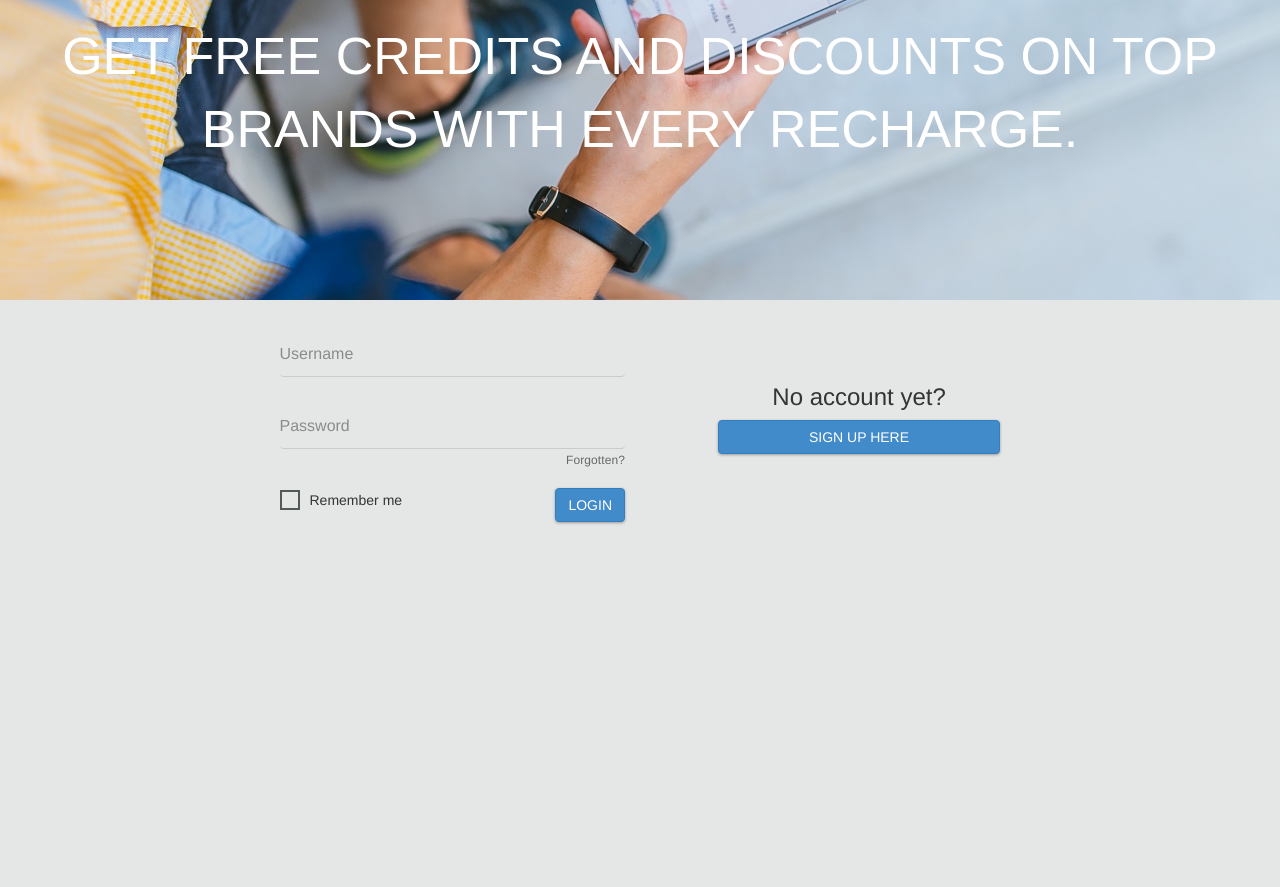
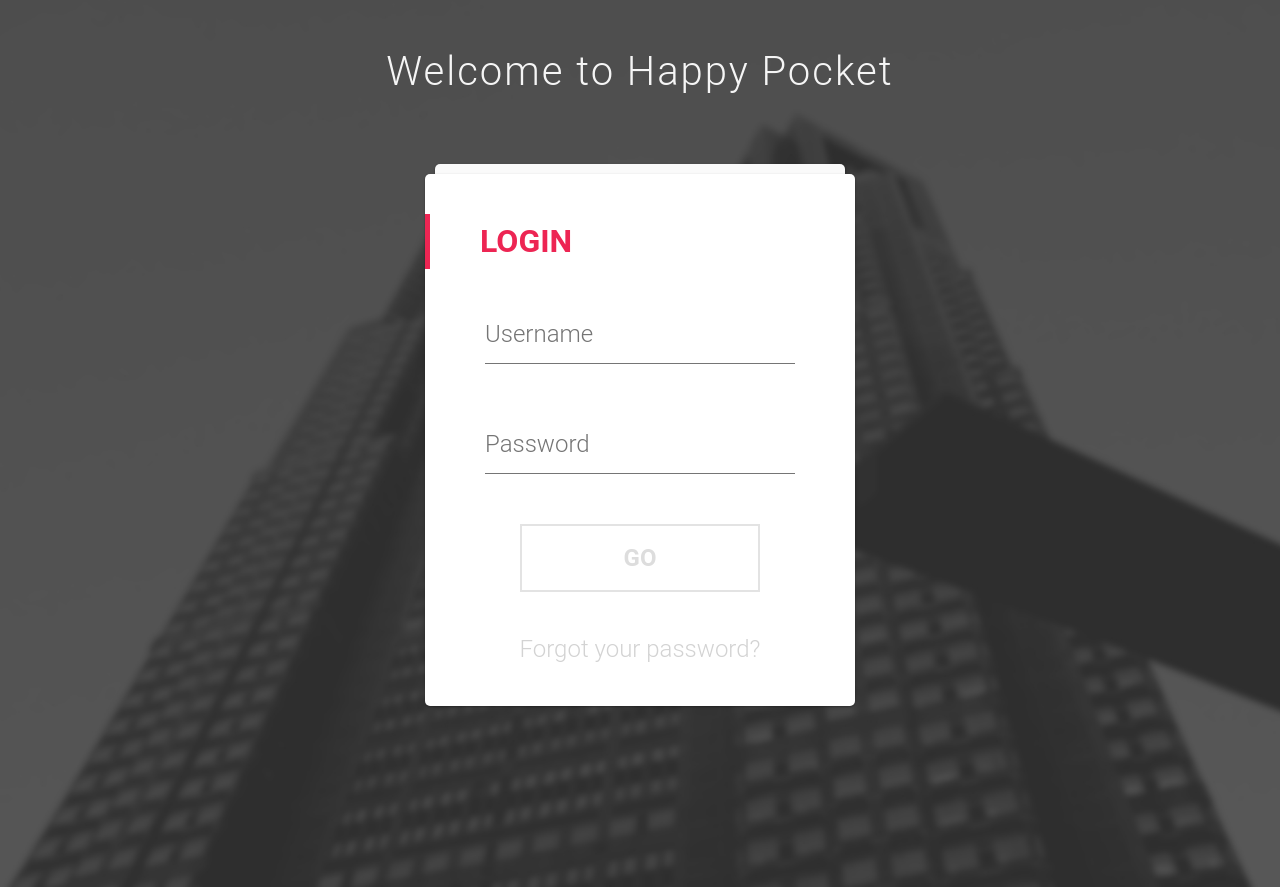
Before and after one commit to zeeshan67/recharge_panel_latest, a Django app: template templates/login/login.html in a window 1280 px wide. Run offline with Django 3.2, Linux system fonts and the light colour scheme; the template is opened without the code that fills it, so the values that code supplies are empty.

Commit message:
login changed

```diff
--- a/templates/login/login.html
+++ b/templates/login/login.html
@@ -1,118 +1,86 @@
 <!DOCTYPE html>
 {% load staticfiles %}
-<html lang="en">
+<html >
   <head>
-		<title>Happy Pocket - Login</title>
+    <meta charset="UTF-8">
+    <title>Happy pocket</title>
 
-		<!-- BEGIN META -->
-		<meta charset="utf-8">
-		<meta name="viewport" content="width=device-width, initial-scale=1.0">
-		<meta name="keywords" content="your,keywords">
-		<meta name="description" content="Short explanation about this website">
-		<!-- END META -->
 
-		<!-- BEGIN STYLESHEETS -->
-{#		<link href='http://fonts.googleapis.com/css?family=Roboto:300italic,400italic,300,400,500,700,900' rel='stylesheet' type='text/css'/>#}
-		<link type="text/css" rel="stylesheet" href="{% static 'css/bootstrap.min.css' %}" />
-		<link type="text/css" rel="stylesheet" href="{% static 'css/materialadmin.css' %}" />
-		<link type="text/css" rel="stylesheet" href="{% static 'css/font-awesome.min.css' %}"/>
-		<link type="text/css" rel="stylesheet" href="{% static 'css/material-design-iconic-font.min.css' %}" />
-		<!-- END STYLESHEETS -->
+    <link rel="stylesheet" href="{% static 'css/reset.css' %}" type="text/css"/>
+    <link rel="stylesheet" href="{% static 'css/font-awesome.css' %}" type="text/css"/>
+    <link rel="stylesheet" href="{% static 'css/bootstrap.min.css' %}" type="text/css"/>
+    <link rel="stylesheet" href="{% static 'css/form-elements.css' %}" type="text/css">
+    <link rel="stylesheet" href="{% static 'css/style2.css' %}" type="text/css"/>
+  </head>
 
-		<!-- HTML5 shim and Respond.js IE8 support of HTML5 elements and media queries -->
-		<!--[if lt IE 9]>
-		<script type="text/javascript" src="{% static 'js/html5shiv.js' %}"></script>
-		<script type="text/javascript" src="{% static 'js/respond.min.js' %}"></script>
-		<![endif]-->
-	</head>
-	<body class="menubar-hoverable header-fixed ">
+  <body>
 
-		<!-- BEGIN LOGIN SECTION -->
-		<section class="section-account">
-			<div class="img-backdrop" style="background-image: url('{% static 'images/banner7.jpg' %}')">
-                <h3 style="font-family: 'Varela Round', sans-serif;color:#fff;font-size:52px;	text-align:center;line-height:1.4em;
-text-transform:uppercase;	">Get Free Credits and Discounts on Top Brands With Every Recharge.</h3>
+
+<!-- Mixins-->
+<!-- Pen Title-->
+<div class="pen-title">
+  <h1>Welcome to Happy Pocket</h1>
 </div>
-			<div class="spacer"></div>
-			<div class="card contain-sm style-transparent">
-				<div class="card-body">
-
-					<div class="row">
-						<div class="col-sm-6">
+<div class="container">
+  <div class="card"></div>
+  <div class="card">
     <div class="panel-danger hidden">
       <div class="alert alert-danger fade in">
         <button aria-hidden="true" data-dismiss="alert" class="close" type="button">×</button>
         <p>Please check your username and password</p>
       </div>
     </div>
-
-
-							<form class="form floating-label" action="/" accept-charset="utf-8" method="post">
-								<div class="form-group">
-									<input type="text" class="form-control" id="username" name="username">
+    <h1 class="title">Login</h1>
+    <form role="form"  method="post">
+      {% csrf_token %}
+      <div class="input-container">
+        <input type="text" id="username" name="username" required="required"/>
         <label for="username">Username</label>
+        <div class="bar"></div>
       </div>
-								<div class="form-group">
-									<input type="password" class="form-control" id="password" name="password">
+      <div class="input-container">
+        <input type="password" id="password"  name="password" required="required"/>
         <label for="password">Password</label>
-									<p class="help-block"><a href="#">Forgotten?</a></p>
+        <div class="bar"></div>
       </div>
-								<br/>
-								<div class="row">
-									<div class="col-xs-6 text-left">
-										<div class="checkbox checkbox-inline checkbox-styled">
-											<label>
-												<input type="checkbox"> <span>Remember me</span>
-											</label>
+        <div class="button-container">
+          <button type="submit"><span>Go</span></button>
         </div>
-									</div><!--end .col -->
-									<div class="col-xs-6 text-right">
-										<button class="btn btn-primary btn-raised" type="submit">Login</button>
-									</div><!--end .col -->
-								</div><!--end .row -->
+      <div class="footer"><a href="#">Forgot your password?</a></div>
     </form>
-						</div><!--end .col -->
-						<div class="col-sm-5 col-sm-offset-1 text-center">
-							<br><br>
-								<h3 class="text-light">
-									No account yet?
-								</h3>
-								<a class="btn btn-block btn-raised btn-primary" href="#">Sign up here</a>
-								<br><br>
-{#									<h3 class="text-light">#}
-{#										or#}
-{#									</h3>#}
-									<p>
-{#                                          <a href="{% url 'social:begin' 'google-oauth2' %}?next={{ request.path }}" class="btn btn-block btn-raised btn-info"><i class="fa fa-facebook pull-left"></i>Login with Gmail</a>#}
-
-									</p>
-									<p>
-{#										<a href="#" class="btn btn-block btn-raised btn-info"><i class="fa fa-twitter pull-left"></i>Login with Twitter</a>#}
-									</p>
-								</div><!--end .col -->
-							</div><!--end .row -->
-						</div><!--end .card-body -->
-					</div><!--end .card -->
-				</section>
-				<!-- END LOGIN SECTION -->
-
-				<!-- BEGIN JAVASCRIPT -->
-				<script src="{% static "js/jquery-1.11.2.min.js" %}"></script>
-{#				<script src="{% static '/js/libs/jquery/jquery-migrate-1.2.1.min.js' %}"></script>#}
+  </div>
+  <!--<div class="card alt">-->
+    <!--<div class="toggle"></div>-->
+    <!--<h1 class="title">Register-->
+      <!--<div class="close"></div>-->
+    <!--</h1>-->
+    <!--<form>-->
+      <!--<div class="input-container">-->
+        <!--<input type="text" id="Username" required="required"/>-->
+        <!--<label for="Username">Username</label>-->
+        <!--<div class="bar"></div>-->
+      <!--</div>-->
+      <!--<div class="input-container">-->
+        <!--<input type="password" id="Password" required="required"/>-->
+        <!--<label for="Password">Password</label>-->
+        <!--<div class="bar"></div>-->
+      <!--</div>-->
+      <!--<div class="input-container">-->
+        <!--<input type="password" id="Repeat Password" required="required"/>-->
+        <!--<label for="Repeat Password">Repeat Password</label>-->
+        <!--<div class="bar"></div>-->
+      <!--</div>-->
+      <!--<div class="button-container">-->
+        <!--<button><span>Next</span></button>-->
+      <!--</div>-->
+    <!--</form>-->
+  <!--</div>-->
+</div>
+  <script src="{% static 'js/jquery-1.11.1.min.js' %}"></script>
   <script src="{% static 'js/bootstrap.min.js' %}"></script>
-                <script src="{% static 'js/spin.min.js' %}"></script>
-                <script src="{% static 'js/jquery.autosize.min.js' %}"></script>
-                <script src="{% static 'js/jquery.nanoscroller.min.js' %}"></script>
-
-				<script src="{% static 'js/core/source/App.js' %}"></script>
-				<script src="{% static 'js/core/source/AppNavigation.js' %}"></script>
-				<script src="{% static 'js/core/source/AppOffcanvas.js' %}"></script>
-				<script src="{% static 'js/core/source/AppCard.js' %}"></script>
-				<script src="{% static 'js/core/source/AppForm.js' %}"></script>
-				<script src="{% static 'js/core/source/AppNavSearch.js' %}"></script>
-				<script src="{% static 'js/core/source/AppVendor.js' %}"></script>
-				<script src="{% static 'js/core/demo/Demo.js' %}"></script>
-				<!-- END JAVASCRIPT -->
+  <script src="{% static 'js/jquery.backstretch.min.js' %}"></script>
+  <script src="{% static 'js/index.js' %}"></script>
+  <script src="{% static 'js/scripts.js' %}"></script>
   <script>
     $(document).ready(function () {
         error ={{ error }}
```
Lines whose indentation alone changed are shown as unchanged.
